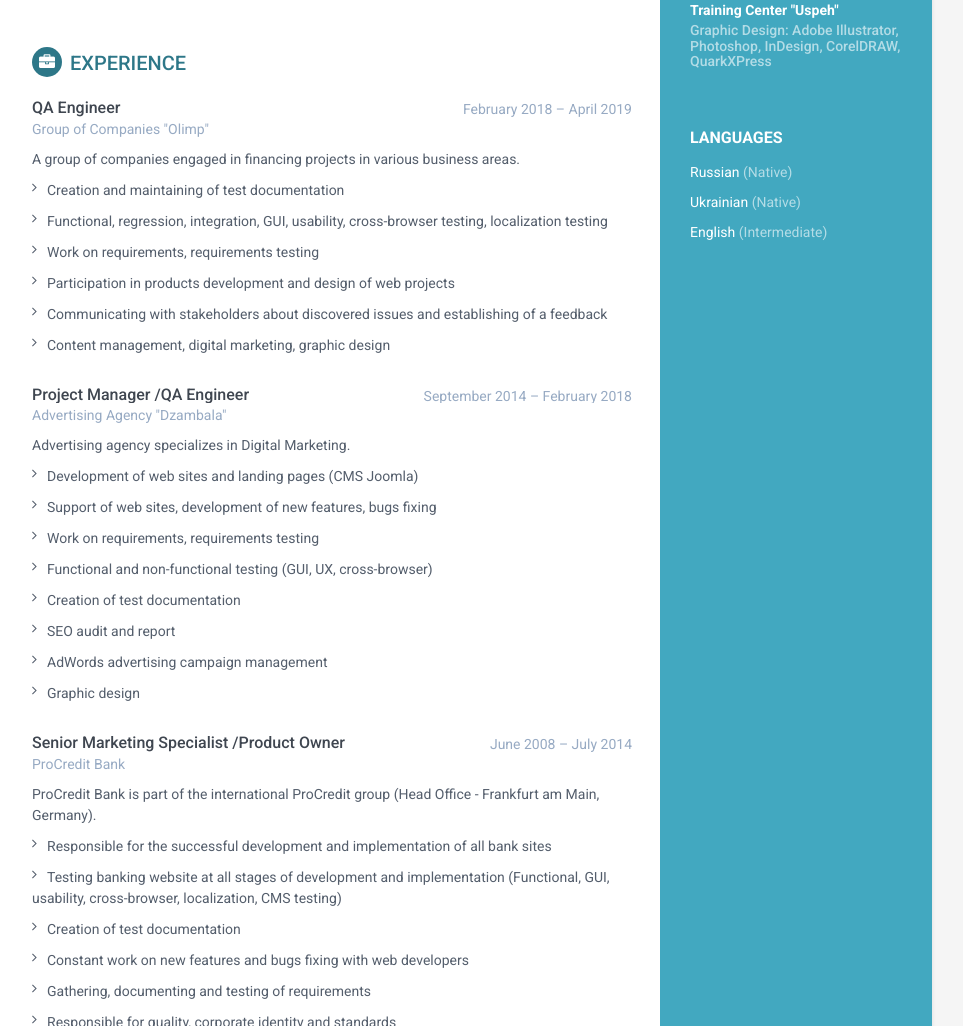
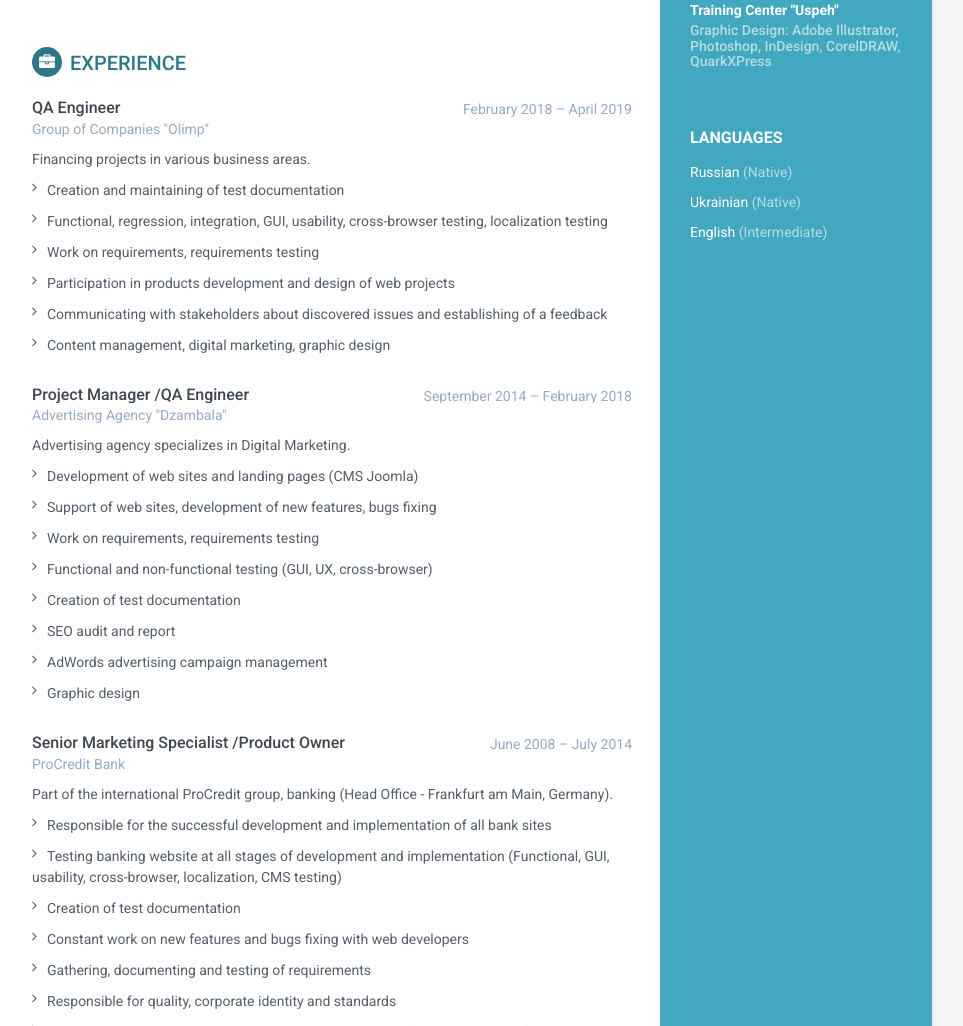
Before and after one commit to AnastasiaQA/cv, a plain HTML site: page index.html in a window 1280 px wide. Shown: the part 1145-2171 px from the top of the page, without its empty margins (188-1151 px from the left). Drawn offline with nearby package versions, Linux system fonts and the light colour scheme; a script that the page names is missing.

Commit message:
Some changes

```diff
--- a/index.html
+++ b/index.html
@@ -225,7 +225,7 @@
                         <div class="company">Group of Companies "Olimp"</div>
                     </div><!--//meta-->
                     <div class="details">
-                        <p>A group of companies engaged in financing projects in various business areas.</p>
+                        <p>Financing projects in various business areas.</p>
                         <ul>
                    <li class="item">
                         <i class="fa fa-angle-right list"></i>
@@ -312,7 +312,7 @@
                         <div class="company">ProCredit Bank</div>
                     </div><!--//meta-->
                     <div class="details">
-                        <p>ProCredit Bank is part of the international ProCredit group (Head Office - Frankfurt am Main, Germany).</p>
+                        <p>Part of the international ProCredit group, banking (Head Office - Frankfurt am Main, Germany).</p>
                         <ul>
                    <li class="item">
                         <i class="fa fa-angle-right list"></i>
```
